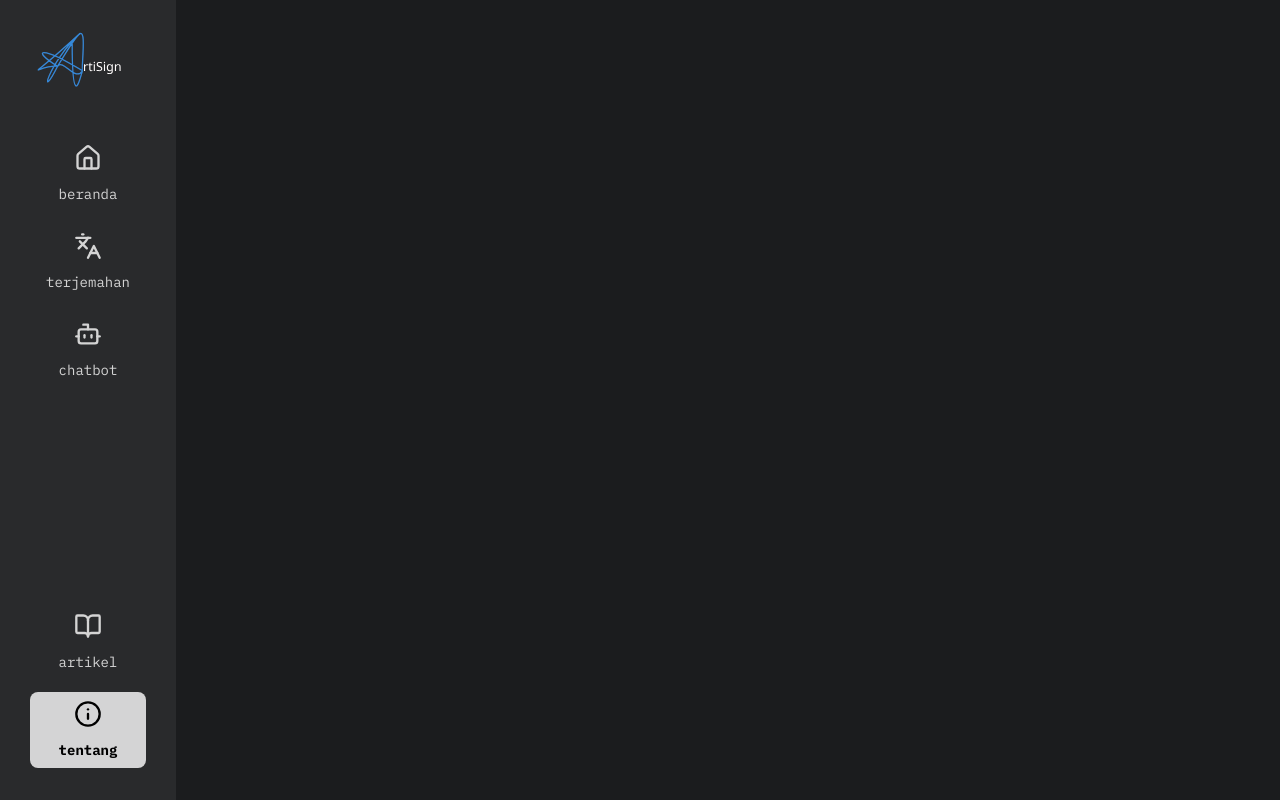
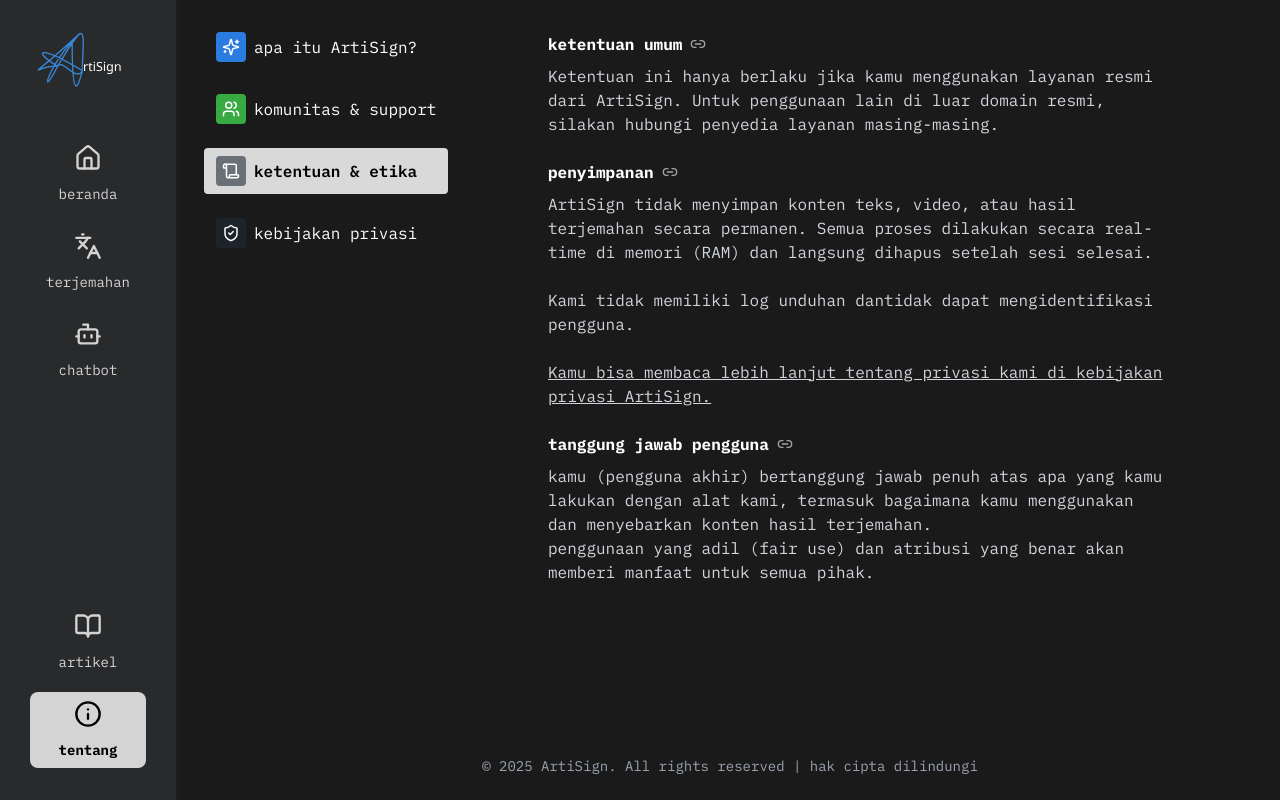
Before and after one commit to shaflykhalifap/ArtiSign, a React app: page /about/terms in a window 1280 px wide. Built offline with nearby package versions, Linux system fonts and the light colour scheme.

Commit message:
feat: adding terms&ethics active page

```diff
--- a/src/App.tsx
+++ b/src/App.tsx
@@ -5,6 +5,10 @@
 import Article from "./pages/ArticlePage";
 import AboutPage from "./pages/AboutPage";
 import Sidebar from "./components/layout/Sidebar";
+import AboutActive from "./components/about/AboutActive";
+import TermsActive from "./components/about/TermsActive";
+import PrivacyActive from "./components/about/PrivacyActive";
+import CommunityActive from "./components/about/CommunityActive";
 
 const App = () => {
   return (
@@ -19,7 +23,12 @@
           <Route path="/translate" element={<Translate />} />
           <Route path="/chatbot" element={<Chatbot />} />
           <Route path="/article" element={<Article />} />
-          <Route path="/about" element={<AboutPage />} />
+          <Route path="/about" element={<AboutPage />}>
+            <Route index element={<AboutActive />} />
+            <Route path="terms" element={<TermsActive />} />
+            <Route path="privacy" element={<PrivacyActive />} />
+            <Route path="community" element={<CommunityActive />} />
+          </Route>
         </Routes>
       </div>
     </div>
--- a/src/components/about/AboutCommunity.tsx
+++ /dev/null
@@ -1 +0,0 @@
-const AboutCommunity = () => {};
--- a/src/components/about/PrivacyActive.tsx
+++ b/src/components/about/PrivacyActive.tsx
@@ -0,0 +1,57 @@
+import { Link2 } from "lucide-react";
+import { Link } from "react-router-dom";
+
+const PrivacyActive = () => {
+  return (
+    <div className="space-y-6">
+      <section>
+        <h2 className="text-l font-bold text-white mb-2 flex items-center gap-2">
+          ketentuan umum
+          <Link2 size={16} className="text-white/60" />
+        </h2>
+        <p className="text-gray-300">
+          Ketentuan ini hanya berlaku jika kamu menggunakan layanan resmi dari
+          ArtiSign. Untuk penggunaan lain di luar domain resmi, silakan hubungi
+          penyedia layanan masing-masing.
+        </p>
+      </section>
+      <section>
+        <h2 className="text-l font-bold text-white mb-2 flex items-center gap-2">
+          penyimpanan
+          <Link2 size={16} className="text-white/60" />
+        </h2>
+        <p className="text-gray-300">
+          ArtiSign tidak menyimpan konten teks, video, atau hasil terjemahan
+          secara permanen. Semua proses dilakukan secara real-time di memori
+          (RAM) dan langsung dihapus setelah sesi selesai.
+          <br />
+          <br />
+          Kami tidak memiliki <span>log unduhan</span> dan
+          <span>tidak dapat mengidentifikasi pengguna</span>.
+          <br />
+          <br />
+          <Link to="/about/privacy" className="underline cursor-pointer">
+            Kamu bisa membaca lebih lanjut tentang privasi kami di kebijakan
+            privasi ArtiSign.
+          </Link>
+        </p>
+      </section>
+      <section>
+        <h2 className="text-l font-bold text-white mb-2 flex items-center gap-2">
+          tanggung jawab pengguna
+          <Link2 size={16} className="text-white/60" />
+        </h2>
+        <p className="text-gray-300">
+          kamu (pengguna akhir) bertanggung jawab penuh atas apa yang kamu
+          lakukan dengan alat kami, termasuk bagaimana kamu menggunakan dan
+          menyebarkan konten hasil terjemahan.
+          <br />
+          penggunaan yang adil (fair use) dan atribusi yang benar akan memberi
+          manfaat untuk semua pihak.
+        </p>
+      </section>
+    </div>
+  );
+};
+
+export default PrivacyActive;
--- a/src/components/about/TermsActive.tsx
+++ b/src/components/about/TermsActive.tsx
@@ -1,65 +1,54 @@
 import { Link2 } from "lucide-react";
+import { Link } from "react-router-dom";
 
 const TermsActive = () => {
   return (
     <div className="space-y-6">
       <section>
         <h2 className="text-l font-bold text-white mb-2 flex items-center gap-2">
-          cara terbaik untuk berkomunikasi dengan semua orang
+          ketentuan umum
           <Link2 size={16} className="text-white/60" />
         </h2>
         <p className="text-gray-300">
-          ArtiSign membantu kamu menerjemahkan teks bahasa Indonesia ke bahasa
-          Isyarat Indonesia (BISINDO) dalam hitungan detik. cukup tempelkan
-          kalimat atau paragraf, lalu nikmati animasi isyarat tangan dan panduan
-          langkah demi langkah yang mudah diikuti.
-          <br />
-          <br />
-          tidak ada iklan, pelacak, paywall, atau gangguan lainnya. hanya
-          aplikasi web ringan yang dapat digunakan di mana saja dan kapan saja.
+          Ketentuan ini hanya berlaku jika kamu menggunakan layanan resmi dari
+          ArtiSign. Untuk penggunaan lain di luar domain resmi, silakan hubungi
+          penyedia layanan masing-masing.
         </p>
       </section>
       <section>
         <h2 className="text-l font-bold text-white mb-2 flex items-center gap-2">
-          motivasi
+          penyimpanan
           <Link2 size={16} className="text-white/60" />
         </h2>
         <p className="text-gray-300">
-          ArtiSign dibangun untuk memberdayakan komunikasi yang inklusif di
-          Indonesia. kami percaya bahwa setiap orang—tuli, dengar, muda,
-          tua—berhak mengakses informasi tanpa hambatan bahasa. dengan ArtiSign,
-          belajar dan berbagi BISINDO menjadi semudah mengetik teks.
+          ArtiSign tidak menyimpan konten teks, video, atau hasil terjemahan
+          secara permanen. Semua proses dilakukan secara real-time di memori
+          (RAM) dan langsung dihapus setelah sesi selesai.
+          <br />
+          <br />
+          Kami tidak memiliki <span>log unduhan</span> dan
+          <span>tidak dapat mengidentifikasi pengguna</span>.
+          <br />
+          <br />
+          <Link to="/about/privacy" className="underline cursor-pointer">
+            Kamu bisa membaca lebih lanjut tentang privasi kami di kebijakan
+            privasi ArtiSign.
+          </Link>
         </p>
       </section>
       <section>
         <h2 className="text-l font-bold text-white mb-2 flex items-center gap-2">
-          cara kerja
+          tanggung jawab pengguna
           <Link2 size={16} className="text-white/60" />
         </h2>
-        <ol className="list-decimal pl-8 text-gray-300 space-y-4 relative">
-          <li className="pl-2">
-            <div className="font-medium text-white">tempel & terjemahkan</div>
-            <p className="mt-1">
-              tempelkan teks Bahasa Indonesia ke kolom yang tersedia.
-            </p>
-          </li>
-          <li className="pl-2">
-            <div className="font-medium text-white">hasilkan animasi</div>
-            <p className="mt-1">
-              server kami akan mengubah setiap kata menjadi animasi gerakan
-              BISINDO.
-            </p>
-          </li>
-          <li className="pl-2">
-            <div className="font-medium text-white">
-              panduan langkah demi langkah
-            </div>
-            <p className="mt-1">
-              selain video kamera, tersedia juga ilustrasi dan deskripsi gerakan
-              untuk belajar mandiri.
-            </p>
-          </li>
-        </ol>
+        <p className="text-gray-300">
+          kamu (pengguna akhir) bertanggung jawab penuh atas apa yang kamu
+          lakukan dengan alat kami, termasuk bagaimana kamu menggunakan dan
+          menyebarkan konten hasil terjemahan.
+          <br />
+          penggunaan yang adil (fair use) dan atribusi yang benar akan memberi
+          manfaat untuk semua pihak.
+        </p>
       </section>
     </div>
   );
--- a/src/components/layout/AboutSidebar.tsx
+++ b/src/components/layout/AboutSidebar.tsx
@@ -1,4 +1,5 @@
 import { Sparkles, Users, Scroll, ShieldCheck } from "lucide-react";
+import { useNavigate } from "react-router-dom";
 
 type AboutTab = "about" | "community" | "terms" | "privacy";
 
@@ -9,12 +10,26 @@
   activeTab: AboutTab;
   setActiveTab: (tab: AboutTab) => void;
 }) => {
+  const navigate = useNavigate();
+
+  // Handle both state change and navigation
+  const handleTabChange = (tab: AboutTab) => {
+    setActiveTab(tab);
+
+    // Navigate to appropriate route based on tab
+    if (tab === "about") {
+      navigate("/about");
+    } else {
+      navigate(`/about/${tab}`);
+    }
+  };
+
   return (
     <aside className="w-70 bg-[#1a1a1a] p-6 flex flex-col justify-between border-gray-800 fixed top-0 left-[180px] bottom-0">
       <div className="space-y-6">
         <nav className="space-y-4">
           <button
-            onClick={() => setActiveTab("about")}
+            onClick={() => handleTabChange("about")}
             className={`w-full text-left px-3 py-2 rounded transition flex items-center gap-2 ${
               activeTab === "about"
                 ? "bg-[#D9D9D9] text-black font-semibold"
@@ -28,7 +43,7 @@
           </button>
 
           <button
-            onClick={() => setActiveTab("community")}
+            onClick={() => handleTabChange("community")}
             className={`w-full text-left px-3 py-2 rounded transition flex items-center gap-2 ${
               activeTab === "community"
                 ? "bg-[#D9D9D9] text-black font-semibold"
@@ -42,28 +57,28 @@
           </button>
 
           <button
-            onClick={() => setActiveTab("terms")}
+            onClick={() => handleTabChange("terms")}
             className={`w-full text-left px-3 py-2 rounded transition flex items-center gap-2 ${
               activeTab === "terms"
                 ? "bg-[#D9D9D9] text-black font-semibold"
                 : "hover:bg-gray-800"
             }`}
           >
-            <div className="p-1.5 bg-white/60 rounded flex items-center justify-center">
+            <div className="p-1.5 bg-gray-800/60 rounded flex items-center justify-center">
               <Scroll size={18} color="#ffff" />
             </div>
             ketentuan & etika
           </button>
 
           <button
-            onClick={() => setActiveTab("privacy")}
+            onClick={() => handleTabChange("privacy")}
             className={`w-full text-left px-3 py-2 rounded transition flex items-center gap-2 ${
               activeTab === "privacy"
                 ? "bg-[#D9D9D9] text-black font-semibold"
                 : "hover:bg-gray-800"
             }`}
           >
-            <div className="p-1.5 bg-white/60 rounded flex items-center justify-center">
+            <div className="p-1.5 bg-gray-800/60 rounded flex items-center justify-center">
               <ShieldCheck size={18} color="#ffff" />
             </div>
             kebijakan privasi
--- a/src/pages/AboutPage.tsx
+++ b/src/pages/AboutPage.tsx
@@ -1,14 +1,45 @@
-import { useState } from "react";
+import { useState, useEffect } from "react";
+import { useLocation } from "react-router-dom";
 import AboutSidebar from "../components/layout/AboutSidebar";
 import Container from "../components/common/Container";
 import Footer from "../components/layout/Footer";
 import AboutActive from "../components/about/AboutActive";
 import CommunityActive from "../components/about/CommunityActive";
+import TermsActive from "../components/about/TermsActive";
+import PrivacyActive from "../components/about/PrivacyActive";
 
 type AboutTab = "about" | "community" | "terms" | "privacy";
 
 const AboutPage = () => {
   const [activeTab, setActiveTab] = useState<AboutTab>("about");
+  const location = useLocation();
+
+  useEffect(() => {
+    if (location.pathname === "/about/community") {
+      setActiveTab("community");
+    } else if (location.pathname === "/about/terms") {
+      setActiveTab("terms");
+    } else if (location.pathname === "/about/privacy") {
+      setActiveTab("privacy");
+    } else {
+      setActiveTab("about");
+    }
+  }, [location.pathname]);
+
+  const renderContent = () => {
+    switch (activeTab) {
+      case "about":
+        return <AboutActive />;
+      case "community":
+        return <CommunityActive />;
+      case "terms":
+        return <TermsActive />;
+      case "privacy":
+        return <PrivacyActive />;
+      default:
+        return <AboutActive />;
+    }
+  };
 
   return (
     <>
@@ -16,29 +47,7 @@
         <AboutSidebar activeTab={activeTab} setActiveTab={setActiveTab} />
 
         <div className="flex-1 p-8 ml-64">
-          <Container>
-            {activeTab === "about" && <AboutActive />}
-
-            {activeTab === "community" && <CommunityActive />}
-
-            {activeTab === "terms" && (
-              <div className="space-y-6">
-                <h1 className="text-3xl font-bold">Ketentuan dan Etika</h1>
-                <p className="text-gray-300">
-                  Panduan penggunaan platform ArtiSign yang bertanggung jawab.
-                </p>
-              </div>
-            )}
-
-            {activeTab === "privacy" && (
-              <div className="space-y-6">
-                <h1 className="text-3xl font-bold">Kebijakan Privasi</h1>
-                <p className="text-gray-300">
-                  Informasi tentang bagaimana kami mengelola data pengguna.
-                </p>
-              </div>
-            )}
-          </Container>
+          <Container>{renderContent()}</Container>
         </div>
       </div>
       <Footer />
```
Also changed, not shown: src/components/about/AboutArtiSign.tsx (deleted, +0 -62 lines), src/components/about/AboutEthics.tsx (deleted), src/components/about/AboutPrivacy.tsx (deleted).
